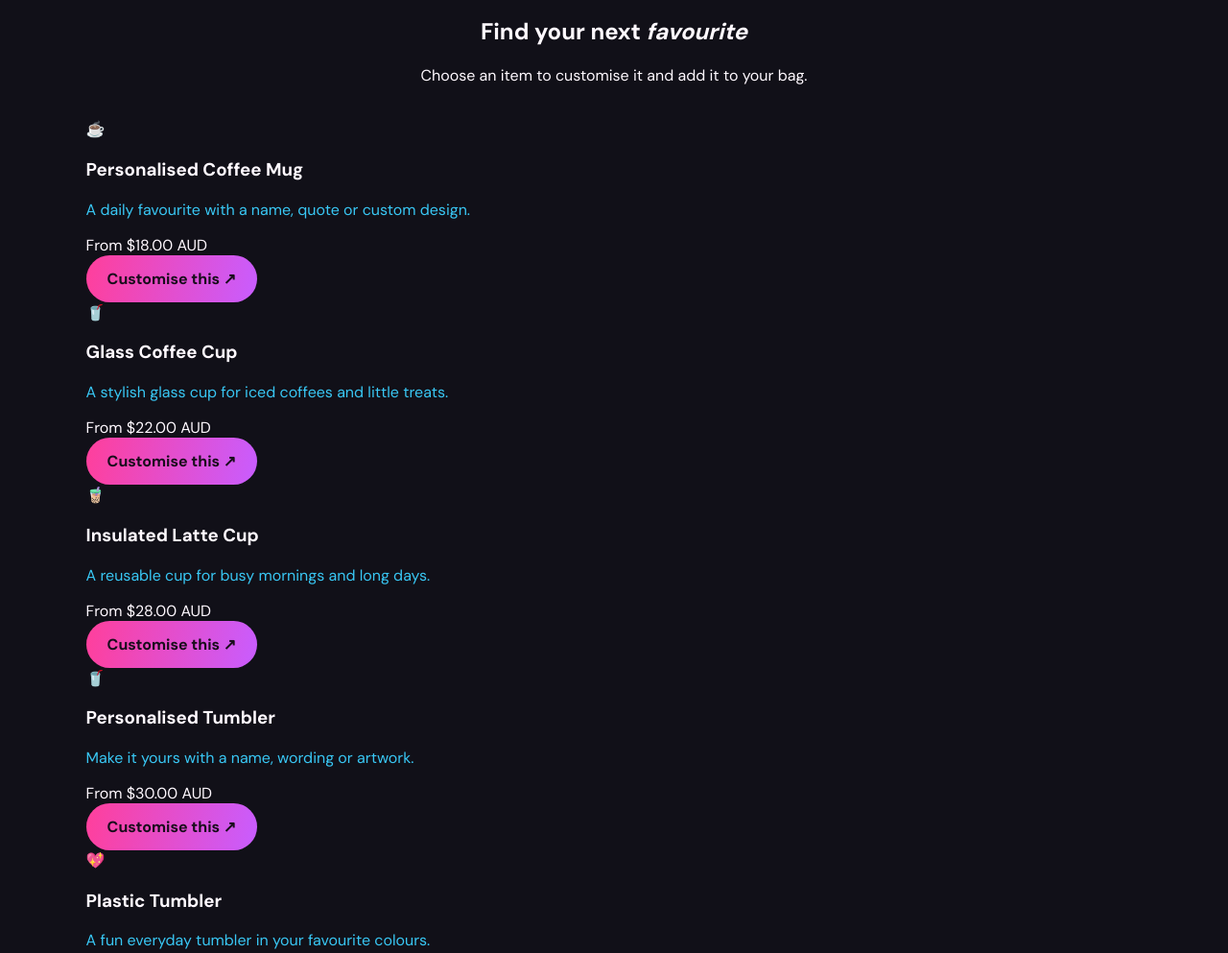
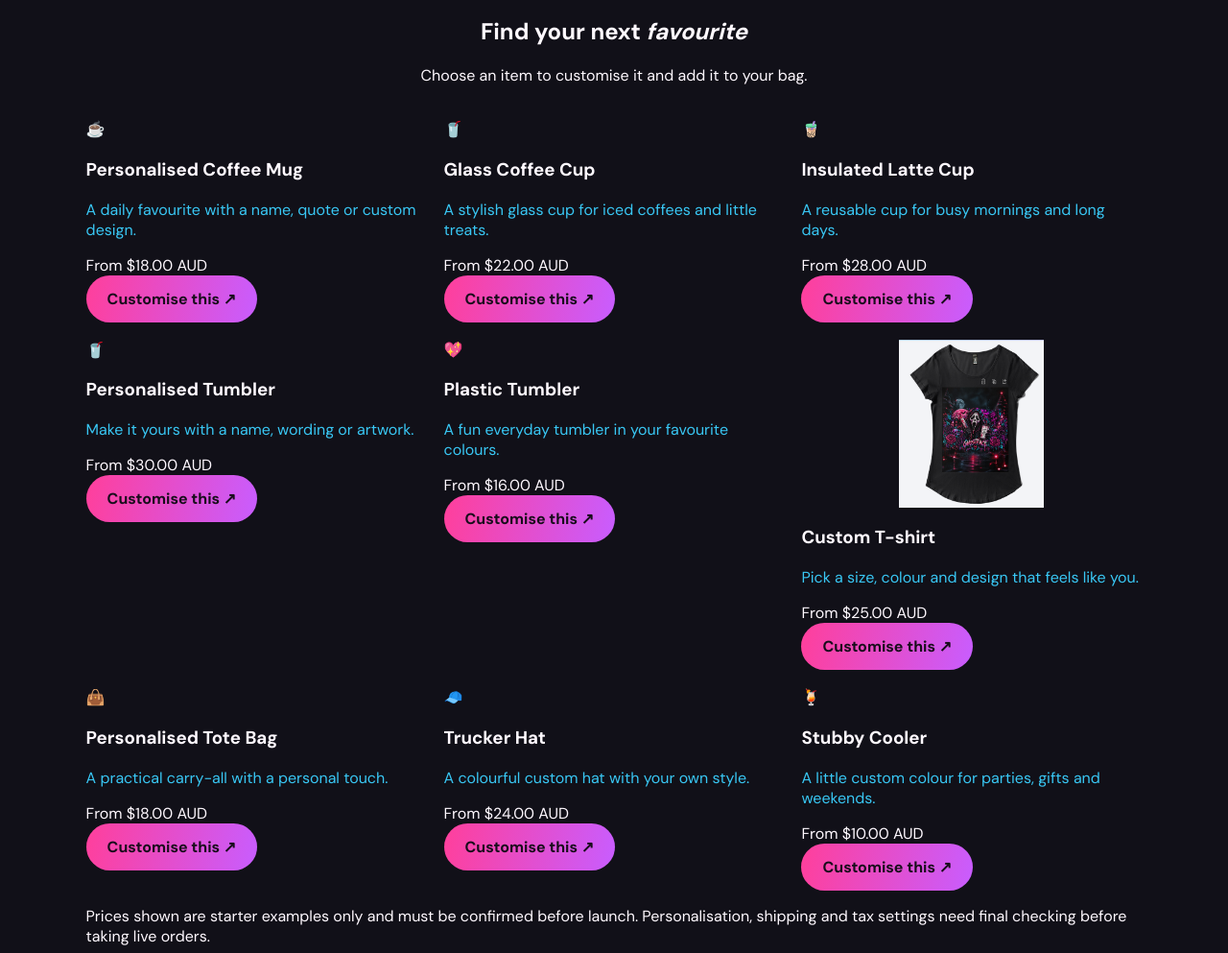
Before and after one commit to creativesmumchaos/Creative-mum-chaos, a website: page index.html in a window 1280 px wide. Shown: the part 1906-2899 px from the top of the page at 96% size. Drawn offline with nearby package versions, Linux system fonts and the light colour scheme.

Commit message:
Update index.html

```diff
--- a/index.html
+++ b/index.html
@@ -10,6 +10,12 @@
 @media(max-width:800px){.hero{grid-template-columns:1fr;padding-top:48px}.hero-art{min-height:280px}.product-grid{grid-template-columns:repeat(2,minmax(0,1fr))}.contact{grid-template-columns:1fr}.story{grid-template-columns:1fr;text-align:center}.story-stamp{width:110px;height:110px;font-size:3rem}nav{gap:12px}.header{flex-wrap:wrap}}@media(max-width:560px){nav{order:5;display:none;width:100%;flex-direction:column;padding:10px 0}nav.show{display:flex}.hamburger{display:block}.product-grid{grid-template-columns:1fr}.header{padding:12px 16px}.brand{font-size:1rem}.brand-mark{width:36px;height:36px}.hero h1{font-size:3rem}.strip{gap:12px;font-size:.85rem}.form-row{grid-template-columns:1fr}.cart-btn{padding:10px 12px}}
   .product-body p {
   color: #39c7f4 !important;
+}
+.product-grid {
+  display: grid;
+  grid-template-columns: repeat(3, minmax(0, 1fr));
+  gap: 18px;
+  align-items: start;
 }
 </style></head>
 <body>
```
